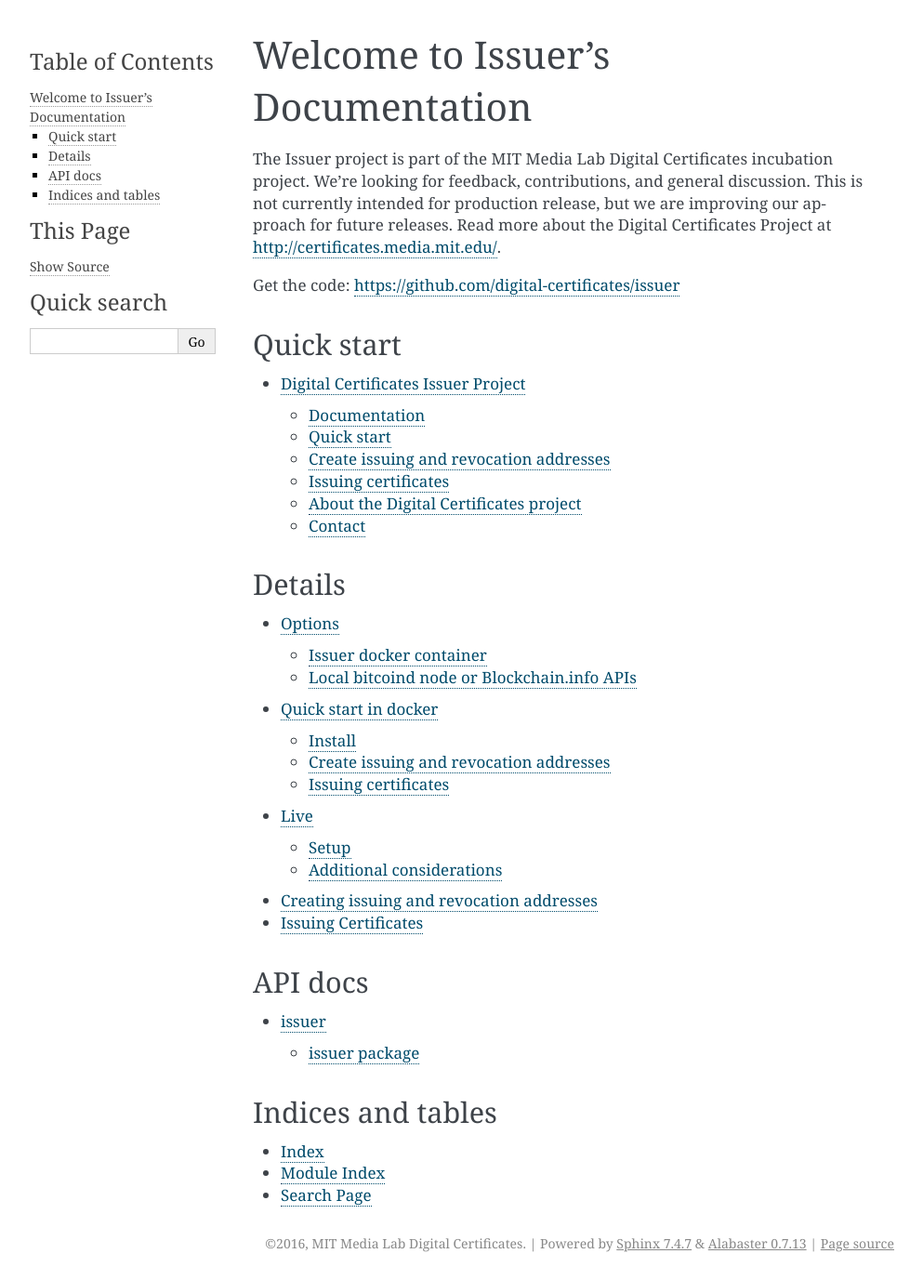
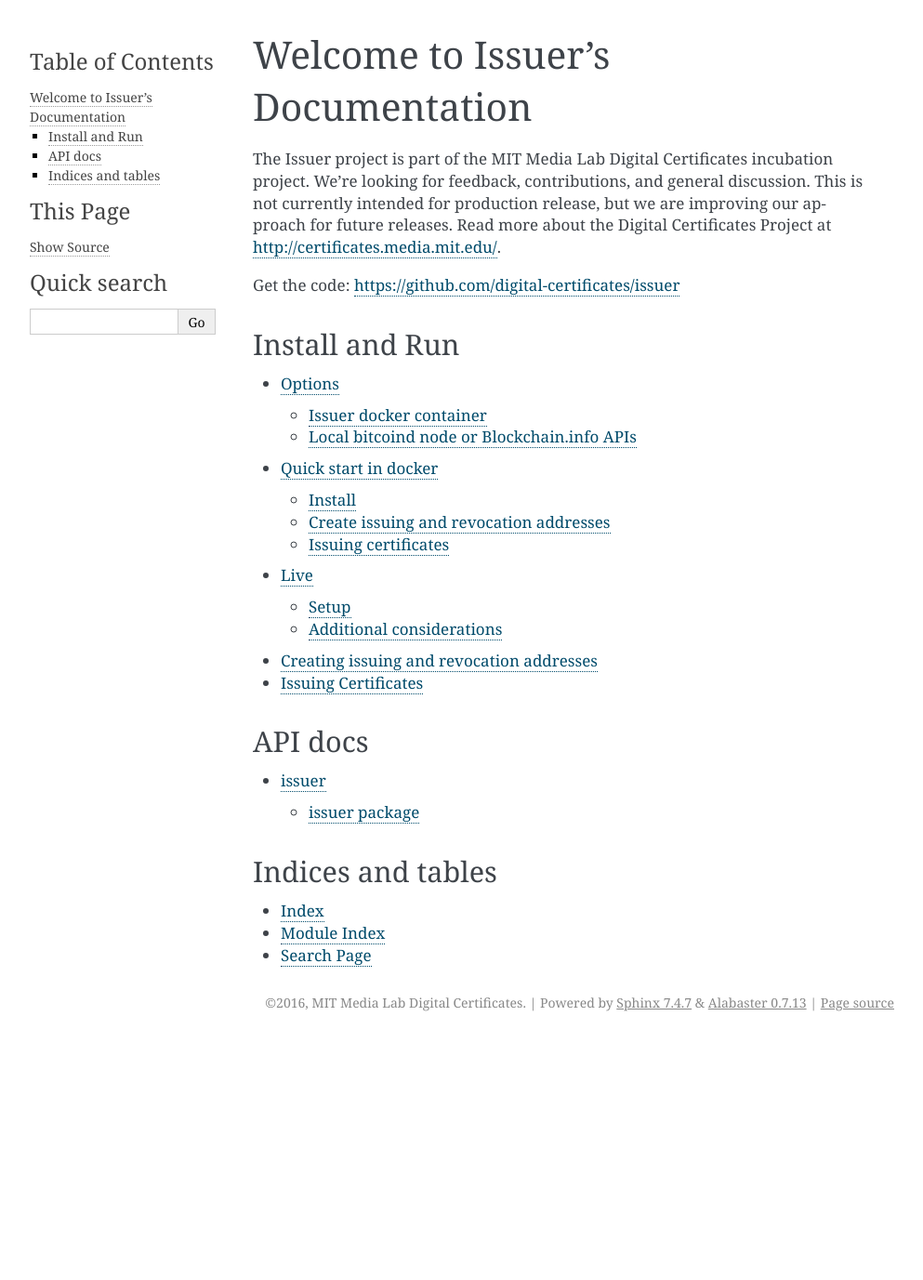
Before and after one commit to blockchain-certificates/cert-issuer, a Sphinx documentation site: the page built from docs/index.rst, in a window 1280 px wide. Shown: the whole page at 93% size, without its empty margins (148-1141 px from the left). Built offline with Sphinx 7.4.7, drawn with Linux system fonts in a browser that asks for light colours; after the commit the page ends 1118 px from its top, so only the background shows below that.

```diff
--- a/docs/index.rst
+++ b/docs/index.rst
@@ -12,17 +12,8 @@ our approach for future releases. Read more about the Digital Certificates Proje
 Get the code: https://github.com/digital-certificates/issuer
 
 
-Quick start
------------
-
-.. toctree::
-   :maxdepth: 2
-
-   readme_link
-
-
-Details
--------
+Install and Run
+---------------
 
 .. toctree::
    :maxdepth: 3
--- a/docs/readme_link.rst
+++ /dev/null
@@ -1,2 +0,0 @@
-
-.. include:: ../README.md
```
Also changed, not shown: README.md (+52 -33 lines), docs/docker.md (+1 -1 lines).
